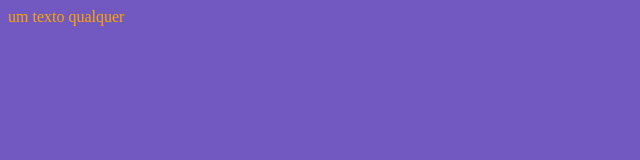
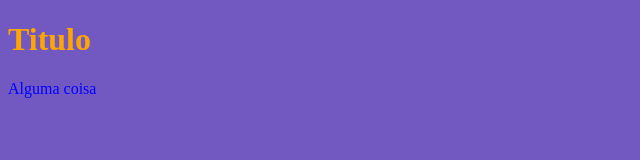
Before and after one commit to MichelNascimento/learning-sass, a plain HTML site: page index.html in a window 1280 px wide. Shown: the whole page, without its empty margins (0-640 px from the left). Drawn offline with Linux system fonts and the light colour scheme.

Commit message:
Entendendo as variaveis de escopo e o encadeamento

```diff
--- a/css/_base.scss
+++ b/css/_base.scss
@@ -5,3 +5,13 @@ body {
     background-color: #7159c1;
     color: $text-color;
 }
+
+.container {
+    // variável de escopo
+    $text-color: blue;
+
+    // encadeamento
+    p {
+        color: $text-color;
+    }
+}
--- a/index.html
+++ b/index.html
@@ -8,6 +8,10 @@
     <link rel="stylesheet" href="css/main.css">
 </head>
 <body>
-    um texto qualquer
+    <h1>Titulo</h1>
+
+    <div class="container">
+        <p>Alguma coisa</p>
+    </div>
 </body>
 </html>
```
Also changed, not shown: css/main.css, 1 other file.
